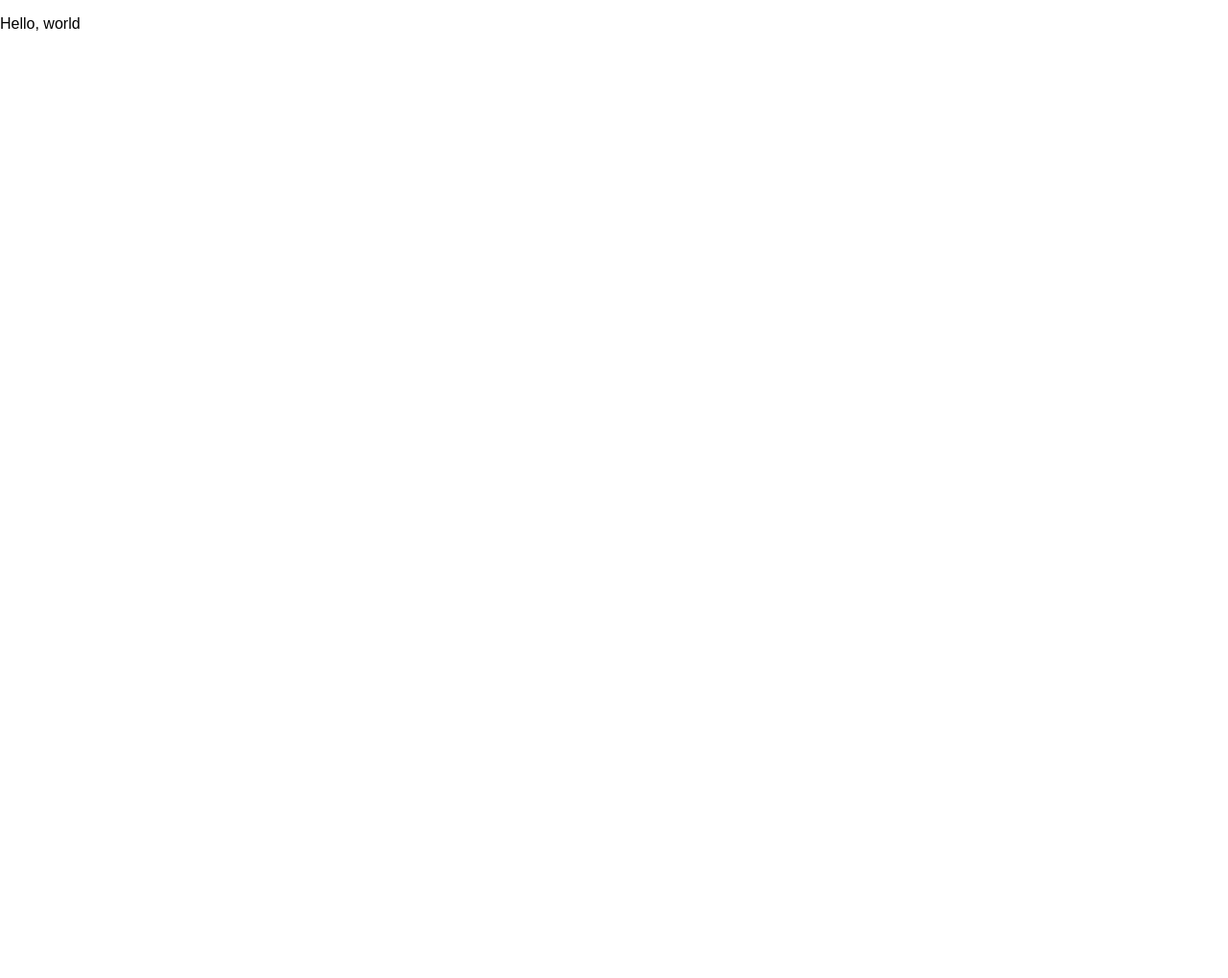
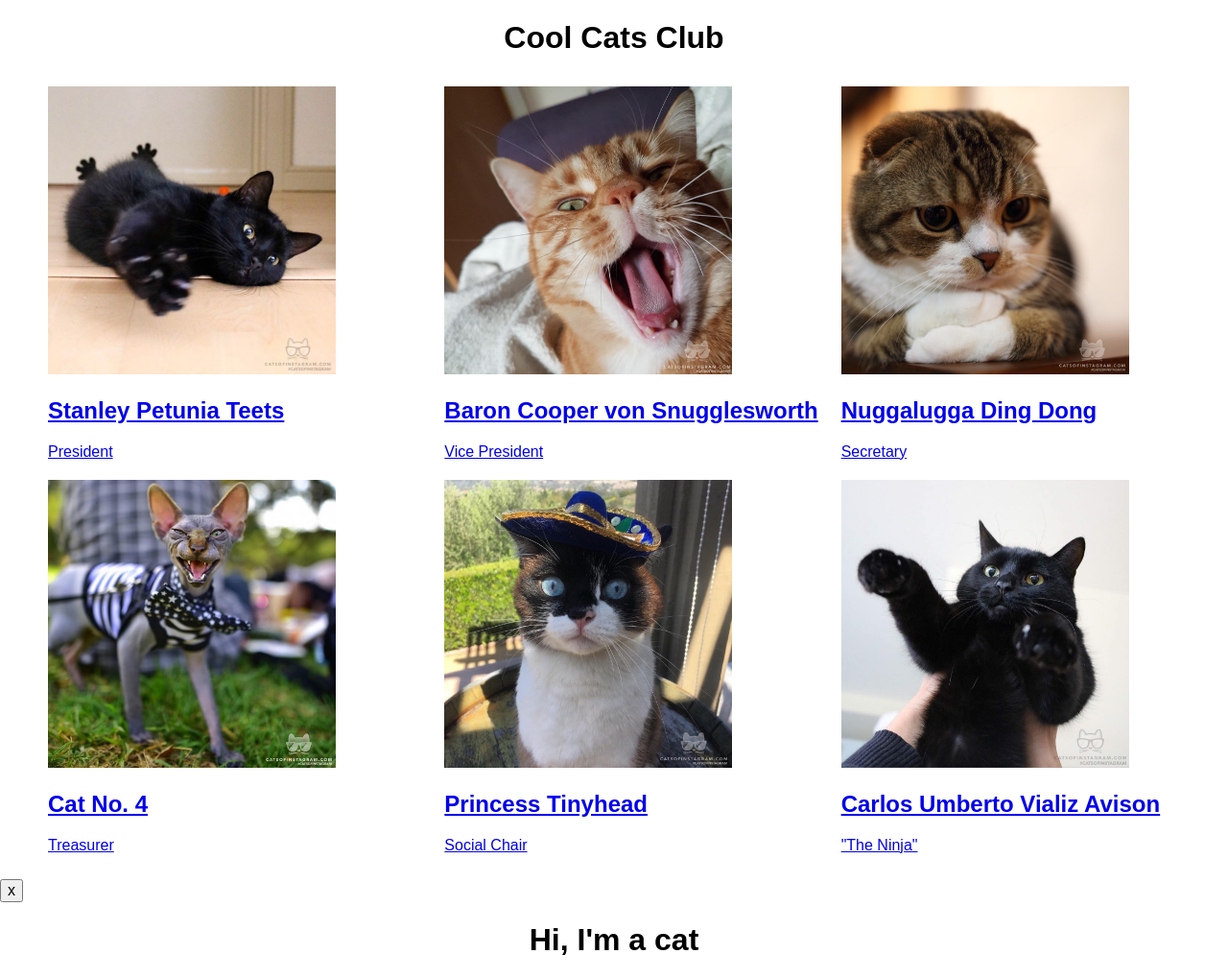
Before and after one commit to jessabean/cat-viewer, a website: page index.html in a window 1280 px wide. Shown: the whole page at 96% size. Before the commit the page ends 800 px from the top, so only its background shows below. Drawn offline with nearby package versions, Linux system fonts and the light colour scheme.

Commit message:
Stub in project

```diff
--- a/_scss/main.scss
+++ b/_scss/main.scss
@@ -1,3 +1,24 @@
 body {
   background: white;
 }
+
+h1 {
+  text-align: center;
+}
+
+#cats-directory {
+  display: flex;
+  flex-wrap: wrap;
+  list-style: none;
+}
+
+.cat {
+  width: calc((100%/3) - 20px);
+  padding: 10px;
+}
+
+.cat-photo {
+  width: 100%;
+  max-width: 300px;
+  max-height: 300px;
+}
--- a/index.html
+++ b/index.html
@@ -2,7 +2,7 @@
 <html class="no-js">
 
 <head>
-  <title>Title</title>
+  <title>Cool Cats Club</title>
 
   <meta charset="utf-8" />
   <meta name="description" content="content" />
@@ -14,20 +14,55 @@
 </head>
 
 <body>
-  <header role="banner" id="page_header">
-
-  </header>
+  <h1>Cool Cats Club</h1>
 
   <main role="main" id="main">
-    <p>Hello, world</p>
+    <ul id="cats-directory">
+      <li class="cat">
+        <a href="#" id="cat1">
+          <img class="cat-photo" src="img/stanley.jpg" />
+          <h2 class="cat-name">Stanley Petunia Teets</h2>
+          <span class="cat-title">President</span>
+        </a>
+      </li>
+      <li class="cat">
+        <a href="#" id="cat2">
+          <img class="cat-photo" src="img/cooper.jpg" />
+          <h2 class="cat-name">Baron Cooper von Snugglesworth</h2>
+          <span class="cat-title">Vice President</span>
+        </a>
+      </li>
+      <li class="cat">
+        <a href="#" id="cat3">
+          <img class="cat-photo" src="img/nug.jpg" />
+          <h2 class="cat-name">Nuggalugga Ding Dong</h2>
+          <span class="cat-title">Secretary</span>
+      </li>
+      <li class="cat">
+        <a href="#" id="cat4">
+          <img class="cat-photo" src="img/cat4.jpg" />
+          <h2 class="cat-name">Cat No. 4</h2>
+          <span class="cat-title">Treasurer</span>
+        </a>
+      </li>
+      <li class="cat">
+        <a href="#" id="cat5">
+          <img class="cat-photo" src="img/tinyhead.jpg" />
+          <h2 class="cat-name">Princess Tinyhead</h2>
+          <span class="cat-title">Social Chair</span>
+        </a>
+      </li>
+      <li class="cat">
+        <a href="#" id="cat6">
+          <img class="cat-photo" src="img/carlos.jpg" />
+          <h2 class="cat-name">Carlos Umberto Vializ Avison</h2>
+          <span class="cat-title">"The Ninja"</span>
+        </a>
+      </li>
+    </ul>
+    <div id="modal"></div>
   </main>
 
-  <footer role="contentinfo" id="page_footer">
-
-  </footer>
-
-  <script src="https://code.jquery.com/jquery-1.12.0.min.js"></script>
-  <script>window.jQuery || document.write('<script src="js/vendor/jquery-1.12.0.min.js"><\/script>')</script>
   <script src="js/app.js" type="text/javascript"></script>
 </body>
 </html>
--- a/js/app.js
+++ b/js/app.js
@@ -0,0 +1,19 @@
+var request = new XMLHttpRequest();
+var modal   = document.getElementById('modal');
+
+request.onreadystatechange = function () {
+    if (this.readyState === 4 && this.status === 200){
+        // the request is complete, parse data and call callback
+        var response = this.responseText;
+        showInfo(response);
+    } else {
+      console.log("not ready yet");
+    }
+};
+
+request.open("GET","/profile.html",true);
+request.send();
+
+function showInfo(data) {
+  modal.innerHTML = data;
+};
--- /dev/null
+++ b/profile.html
@@ -0,0 +1,2 @@
+<button id="btn-close" type="button">x</button>
+<h1>Hi, I'm a cat</h1>
```
Also changed, not shown: css/main.css, img/carlos.jpg (added), img/cat4.jpg (added), img/cooper.jpg (added), img/nug.jpg (added), img/stanley.jpg (added), img/tinyhead.jpg (added).
